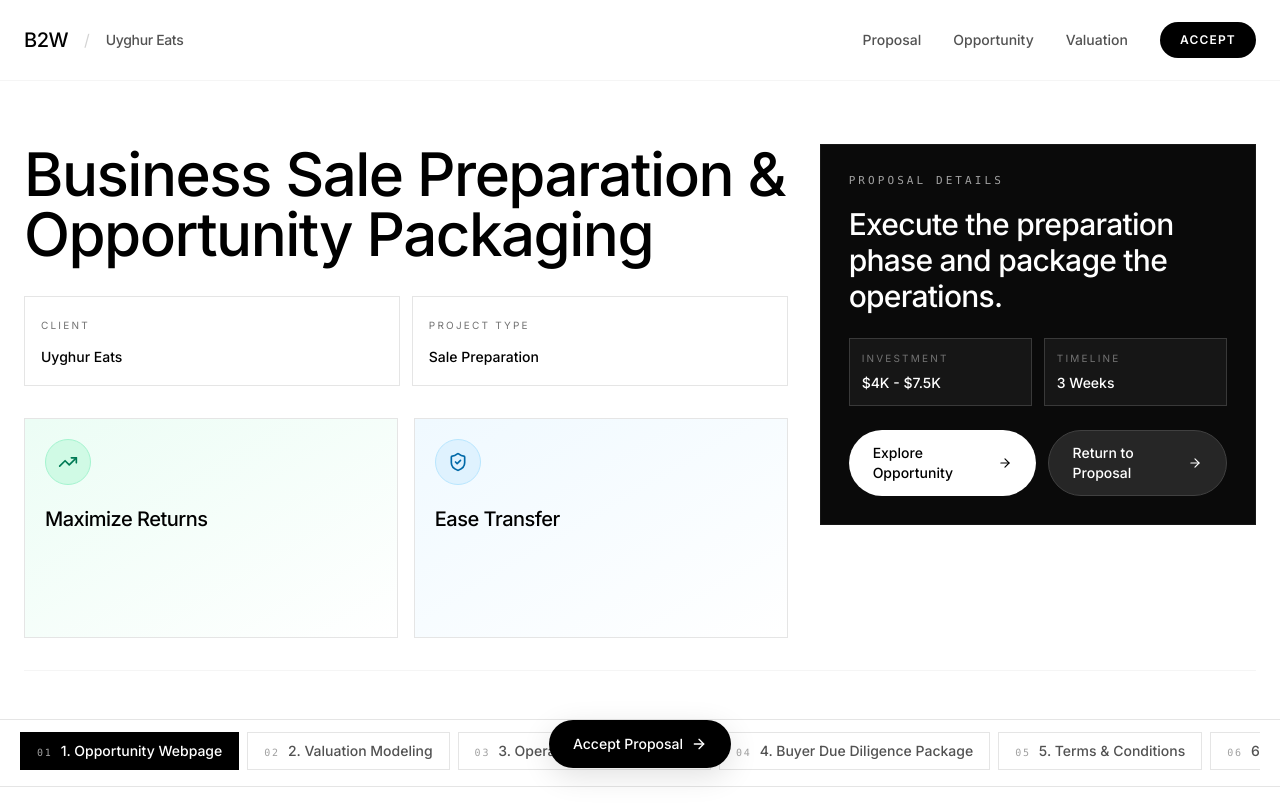
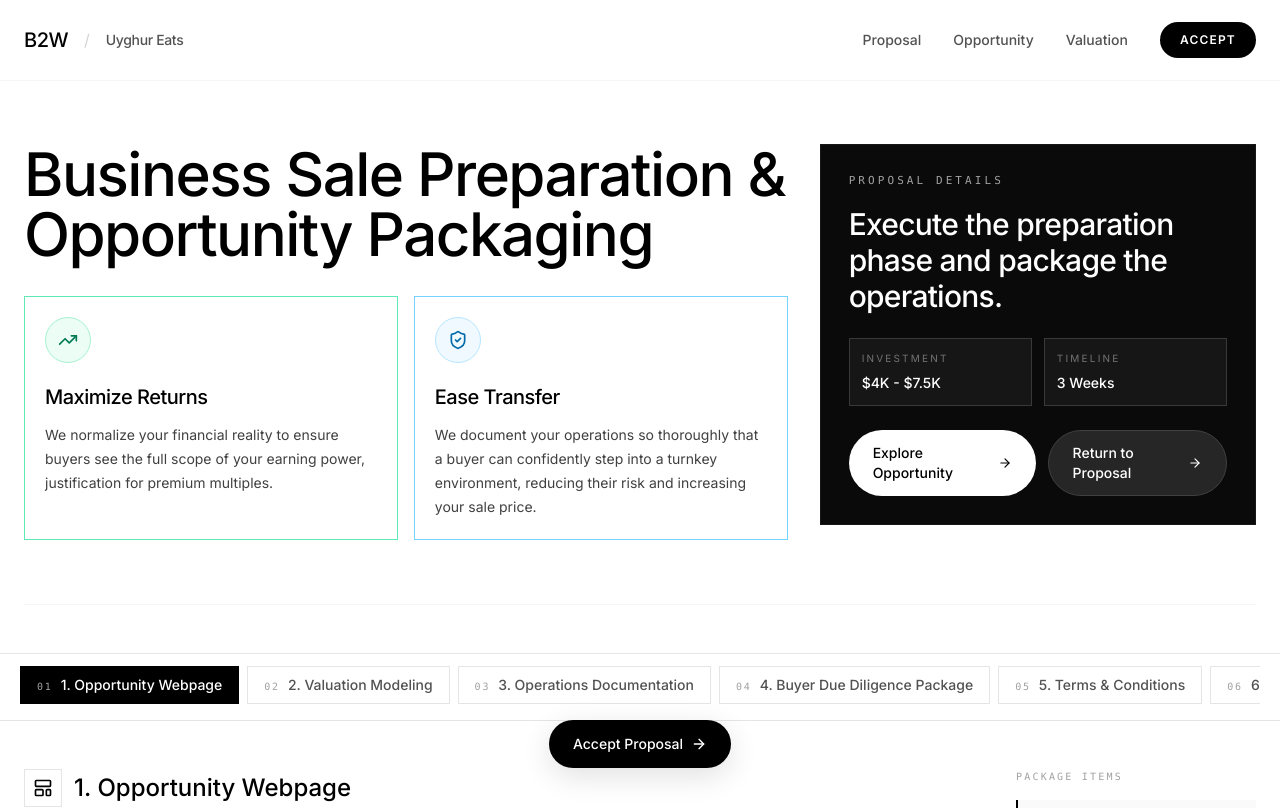
Before and after one commit to aliahm08/B2W, a React (Vite) app: page /client/uyghur-eats in a window 1280 px wide. Shown: the top 808 px of the page. Built offline with nearby package versions, Linux system fonts and the light colour scheme.

Commit message:
Replace proposal stats with static value add cards

```diff
--- a/src/pages/client/UyghurEatsClientPortal.tsx
+++ b/src/pages/client/UyghurEatsClientPortal.tsx
@@ -149,8 +149,8 @@ const proposalValueAdds = [
         description:
             'We normalize your financial reality to ensure buyers see the full scope of your earning power, justification for premium multiples.',
         icon: TrendingUp,
-        accent: 'from-emerald-50 to-white',
-        iconClassName: 'text-emerald-700 bg-emerald-100 border-emerald-200',
+        cardClassName: 'border-emerald-300',
+        iconClassName: 'text-emerald-700 bg-emerald-50 border-emerald-200',
     },
     {
         id: 'ease-transfer',
@@ -158,8 +158,8 @@ const proposalValueAdds = [
         description:
             'We document your operations so thoroughly that a buyer can confidently step into a turnkey environment, reducing their risk and increasing your sale price.',
         icon: ShieldCheck,
-        accent: 'from-sky-50 to-white',
-        iconClassName: 'text-sky-700 bg-sky-100 border-sky-200',
+        cardClassName: 'border-sky-300',
+        iconClassName: 'text-sky-700 bg-sky-50 border-sky-200',
     },
 ] as const;
 
@@ -308,36 +308,20 @@ export default function UyghurEatsClientPortal() {
                                 Business Sale Preparation & Opportunity Packaging
                             </h1>
 
-                            <div className="mb-8 grid gap-3 md:grid-cols-2">
-                                <div className="border border-neutral-200 p-4 text-sm leading-6 text-neutral-700">
-                                    <span className="block text-[10px] uppercase tracking-[0.22em] text-neutral-500">Client</span>
-                                    <span className="mt-2 block font-medium text-black">Uyghur Eats</span>
-                                </div>
-                                <div className="border border-neutral-200 p-4 text-sm leading-6 text-neutral-700">
-                                    <span className="block text-[10px] uppercase tracking-[0.22em] text-neutral-500">Project Type</span>
-                                    <span className="mt-2 block font-medium text-black">Sale Preparation</span>
-                                </div>
-                            </div>
-
-                            <div className="grid gap-4 md:grid-cols-2">
+                            <div className="mb-8 grid gap-4 md:grid-cols-2">
                                 {proposalValueAdds.map((item) => {
                                     const Icon = item.icon;
                                     return (
                                         <div
                                             key={item.id}
-                                            className={`group overflow-hidden border border-neutral-200 bg-gradient-to-br ${item.accent} p-5 transition-all duration-300 md:min-h-[220px] md:hover:border-black md:hover:shadow-xl`}
+                                            className={`overflow-hidden border bg-white p-5 ${item.cardClassName}`}
                                         >
                                             <div className={`mb-5 inline-flex rounded-full border p-3 ${item.iconClassName}`}>
                                                 <Icon className="h-5 w-5" />
                                             </div>
                                             <div className="space-y-3">
                                                 <h2 className="text-xl font-medium tracking-tight text-black">{item.title}</h2>
-                                                <p className="text-sm leading-6 text-neutral-700 md:max-h-0 md:overflow-hidden md:opacity-0 md:transition-all md:duration-300 md:group-hover:max-h-40 md:group-hover:opacity-100">
-                                                    {item.description}
-                                                </p>
-                                                <p className="text-sm leading-6 text-neutral-700 md:hidden">
-                                                    {item.description}
-                                                </p>
+                                                <p className="text-sm leading-6 text-neutral-700">{item.description}</p>
                                             </div>
                                         </div>
                                     );
```
